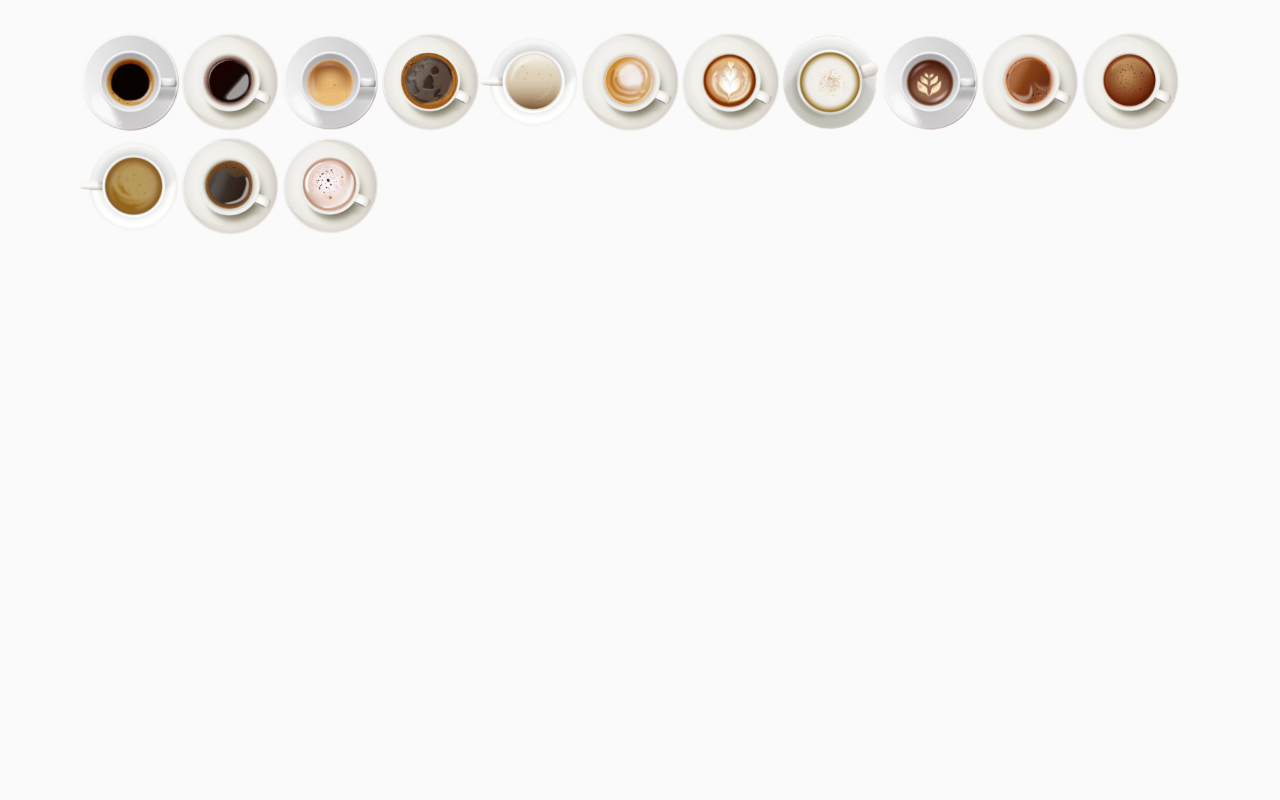
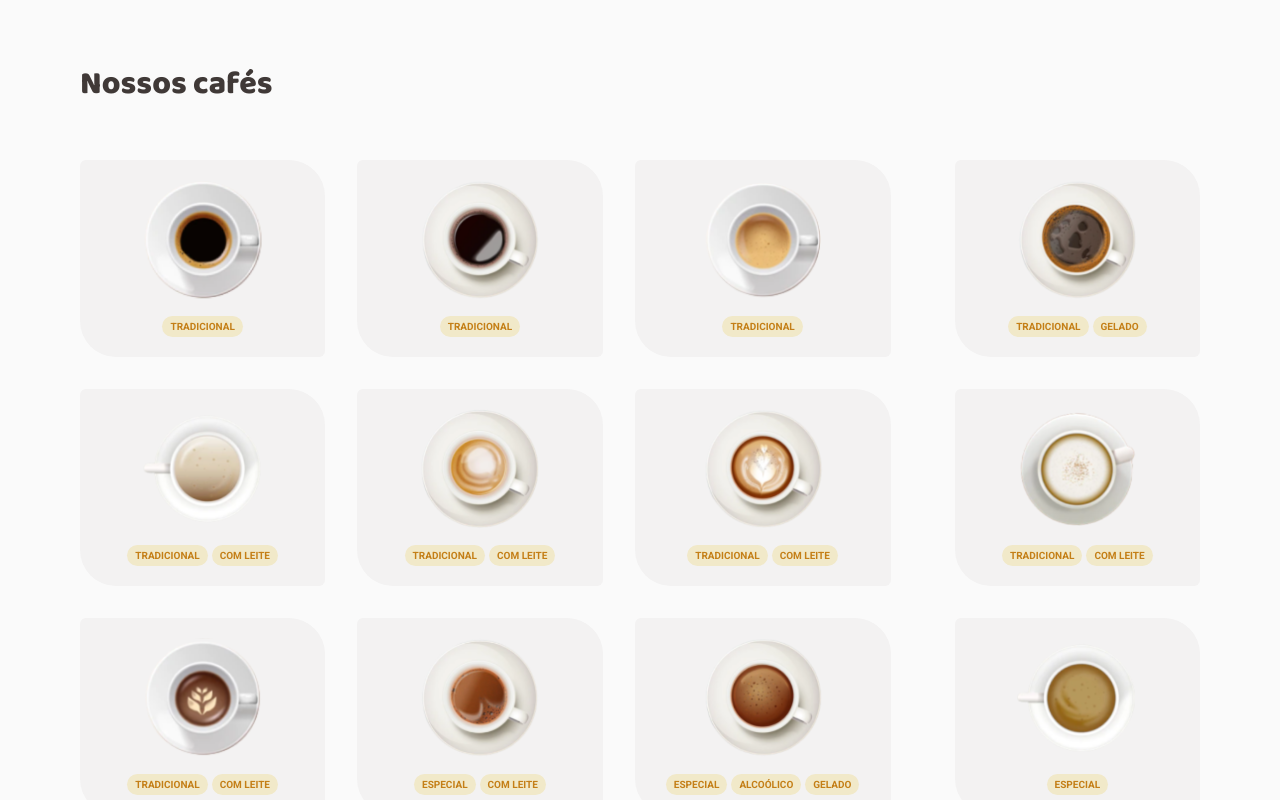
Before and after one commit to Hyakutak/coffee-delivery, a React (Vite) app: page / in a window 1280 px wide. Shown: the part 620-1420 px from the top of the page. Before the commit the page ends 860 px from the top, so only its background shows below. Built offline with nearby package versions, Linux system fonts and the light colour scheme.

Commit message:
styled card component

```diff
--- a/public/products.json
+++ b/public/products.json
@@ -5,98 +5,98 @@
             "description": "O tradicional café feito com água quente e grãos moídos",
             "image": "/assets/image/products/expresso.svg",
             "price": 9.90,
-            "tags": ["Tradicional"]
+            "types": ["Tradicional"]
         },
         {
             "name": "Expresso Americano",
             "description": "Expresso diluído, menos intenso que o tradicional",
             "image": "/assets/image/products/americano.svg",
             "price": 9.90,
-            "tags": ["Tradicional"]
+            "types": ["Tradicional"]
         },
         {
             "name": "Expresso Cremoso",
             "description": "Café expresso tradicional com espuma cremosa",
             "image": "/assets/image/products/expresso-cremoso.svg",
             "price": 9.90,
-            "tags": ["Tradicional"]
+            "types": ["Tradicional"]
         },
         {
             "name": "Expresso Gelado",
             "description": "Bebida preparada com café expresso e cubos de gelo",
             "image": "/assets/image/products/cafe-gelado.svg",
             "price": 9.90,
-            "tags": ["Tradicional","Gelado"]
+            "types": ["Tradicional","Gelado"]
         },
         {
             "name": "Café com Leite",
             "description": "Meio a meio de expresso tradicional com leite vaporizado",
             "image": "/assets/image/products/cafe-com-leite.svg",
             "price": 9.90,
-            "tags": ["Tradicional","com leite"]
+            "types": ["Tradicional","com leite"]
         },
         {
             "name": "Latte",
             "description": "Uma dose de café expresso com o dobro de leite e espuma cremosa",
             "image": "/assets/image/products/latte.svg",
             "price": 9.90,
-            "tags": ["Tradicional","com leite"]
+            "types": ["Tradicional","com leite"]
         },
         {
             "name": "Capuccino",
             "description": "Bebida com canela feita de doses iguais de café, leite e espuma",
             "image": "/assets/image/products/capuccino.svg",
             "price": 9.90,
-            "tags": ["Tradicional","com leite"]
+            "types": ["Tradicional","com leite"]
         },
         {
             "name": "Macchiato",
             "description": "Café expresso misturado com um pouco de leite quente e espuma",
             "image": "/assets/image/products/macchiato.svg",
             "price": 9.90,
-            "type": [ "Tradicional", "com leite" ]
+            "types": [ "Tradicional", "com leite" ]
         },
         {
             "name": "Mochaccino",
             "description": "Café expresso com calda de chocolate, pouco leite e espuma",
             "image": "/assets/image/products/mochaccino.svg",
             "price": 9.90,
-            "tags": ["Tradicional","com leite"]
+            "types": ["Tradicional","com leite"]
         },
         {
             "name": "Chocolate Quente",
             "description": "Bebida feita com chocolate dissolvido no leite quente e café",
             "image": "/assets/image/products/chocolate-quente.svg",
             "price": 9.90,
-            "tags": ["Especial","com leite"]
+            "types": ["Especial","com leite"]
         },
         {
             "name": "Cubano",
             "description": "Drink gelado de café expresso com rum, creme de leite e hortelã",
             "image": "/assets/image/products/cubano.svg",
             "price": 9.90,
-            "tags": ["Especial","alcoólico","gelado"]
+            "types": ["Especial","alcoólico","gelado"]
         },
         {
             "name": "Havaiano",
             "description": "Bebida adocicada preparada com café e leite de coco",
             "image": "/assets/image/products/havaiano.svg",
             "price": 9.90,
-            "tags": ["Especial"]
+            "types": ["Especial"]
         },
         {
             "name": "Árabe",
             "description": "Bebida preparada com grãos de café árabe e especiarias",
             "image": "/assets/image/products/arabe.svg",
             "price": 9.90,
-            "tags": ["Especial"]
+            "types": ["Especial"]
         },
         {
             "name": "Irlandês",
             "description": "Bebida a base de café, uísque irlandês, açúcar e chantilly",
             "image": "/assets/image/products/irlandes.svg",
             "price": 9.90,
-            "tags": ["Especial","alcoólico"]
+            "types": ["Especial","alcoólico"]
         }
     ]
 }
--- a/src/interfaces/IProduct.d.ts
+++ b/src/interfaces/IProduct.d.ts
@@ -3,5 +3,5 @@ export interface IProduct {
     description: string,
     image: string,
     price: number,
-    type?: string[]
+    types: string[]
 }
--- a/src/pages/Home/components/card/index.tsx
+++ b/src/pages/Home/components/card/index.tsx
@@ -1,9 +1,18 @@
 import { IProduct } from '../../../../interfaces/IProduct';
+import { CardProduct, CardProductTypes } from './styles';
 
-export function Card({ name, image, description, price, type }:IProduct) {
+export function Card({ name, image, description, price, types }:IProduct) {
+
+    const typesProduct = types.map((type) => {
+        return <span>{type}</span>
+    });
+
     return (
-        <div>
+        <CardProduct>
             <img src={image} />
-        </div>
+            <CardProductTypes>
+                {typesProduct}
+            </CardProductTypes>
+        </CardProduct>
     )
 }
--- a/src/pages/Home/components/card/styles.ts
+++ b/src/pages/Home/components/card/styles.ts
@@ -1 +1,34 @@
 import styled from 'styled-components';
+
+export const CardProduct = styled.div`
+    max-width: 16rem;
+    max-height: 19.375rem;
+    display: flex;
+    flex-direction: column;
+    align-items: center;
+    border-radius: 6px 36px;
+    background: ${(props) => props.theme['base-card']};
+    padding: 1.25rem 1.5rem;
+
+    img {
+        width: 7.5rem;
+        height: 7.5rem;
+    }
+`;
+
+export const CardProductTypes = styled.section`
+    display: flex;
+    gap: 0.25rem;
+    margin-top: 1rem;
+
+    span {
+        padding: 0.25rem 0.5rem;
+        border-radius: 100px;
+        background: ${(props) => props.theme['yellow-light']};
+        color: ${(props) => props.theme['yellow-dark']};
+        font-size: 0.625rem;
+        font-weight: 700;
+        line-height: 0.8125rem;
+        text-transform: uppercase;
+    }
+`;
--- a/src/pages/Home/index.tsx
+++ b/src/pages/Home/index.tsx
@@ -2,7 +2,7 @@ import { useState, useEffect } from "react";
 import { Banner } from "./components/Banner";
 import { Card } from './components/card';
 import { IProduct } from '../../interfaces/IProduct';
-import { GridProducts } from './style';
+import { GridProducts, HeaderProducts, ContainerProducts } from './style';
 
 
 export function Home() {
@@ -18,17 +18,20 @@ export function Home() {
     }, []);
 
     const listProduct = listProducts.map((product) => {
-        return <Card name={product.name} image={product.image} price={product.price} description={product.description} type={product.type} />
+        return <Card name={product.name} image={product.image} price={product.price} description={product.description} types={product.types} />
     })
 
     return (
         <main>
             <Banner />
-            <article>
+            <ContainerProducts>
+                <HeaderProducts>
+                    <h3>Nossos cafés</h3>
+                </HeaderProducts>
                 <GridProducts>
                     { listProduct }
                 </GridProducts>
-            </article>
+            </ContainerProducts>
         </main>
     );
 }
--- a/src/pages/Home/style.ts
+++ b/src/pages/Home/style.ts
@@ -1,7 +1,26 @@
 import styled from "styled-components";
 
+export const ContainerProducts = styled.article`
+    display: flex;
+    flex-direction: column;
+    padding: 2rem 0;
+    gap: 3.375rem;
+`;
+
 export const GridProducts = styled.section`
-    display: flex;
+    display: grid;
     grid: '1fr 1fr 1fr 1fr';
     flex-wrap: wrap;
+    gap: 2rem;
 `;
+
+export const HeaderProducts = styled.header`
+    display: flex;
+    h3 {
+        font-family: 'Baloo 2';
+        font-size: 2rem;
+        font-weight: 800;
+        line-height: 2.625rem;
+        color: ${(props) => props.theme['base-subtitle']};
+    }
+`;
```
Also changed, not shown: src/contexts/ProductsContext.tsx (+1 -13 lines).
